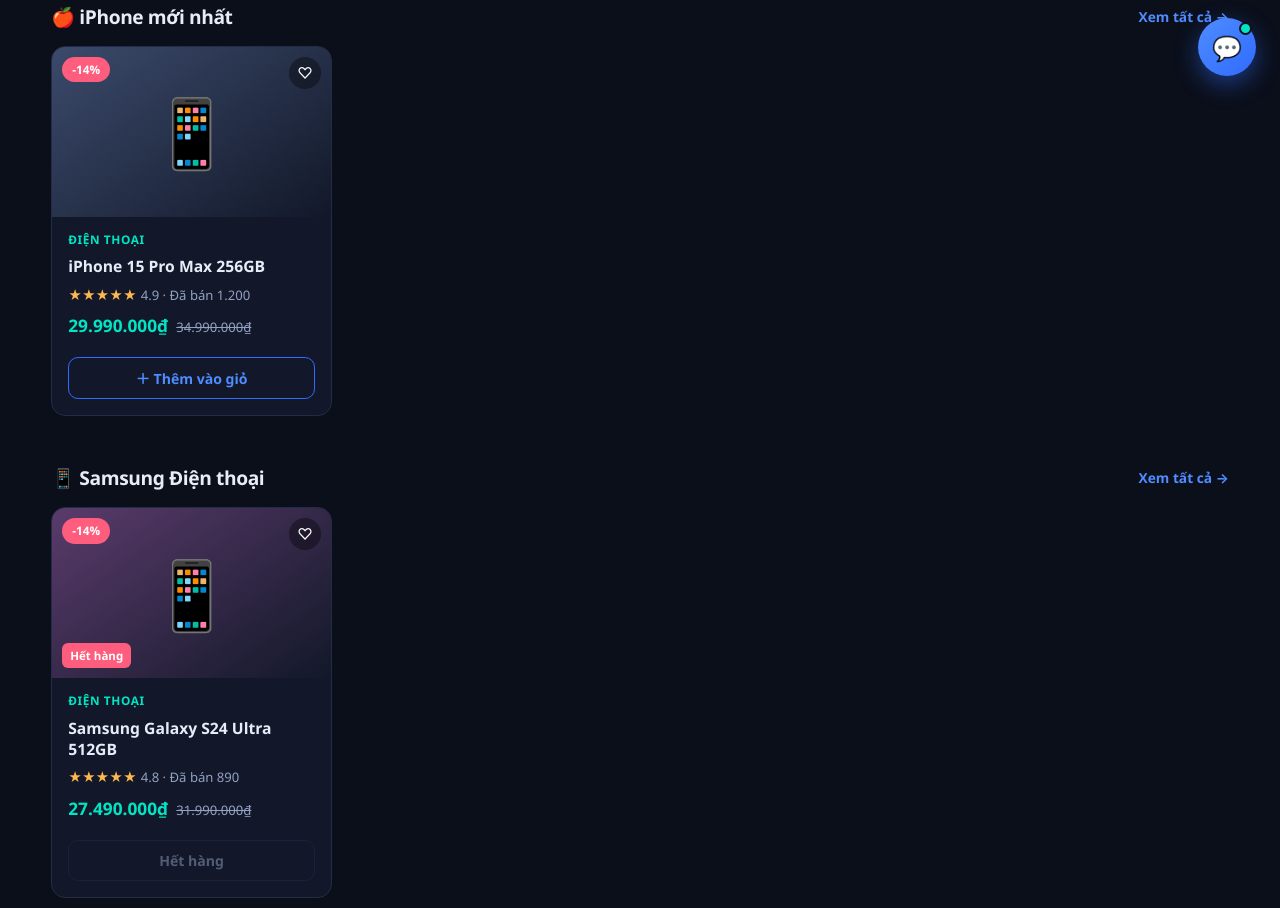
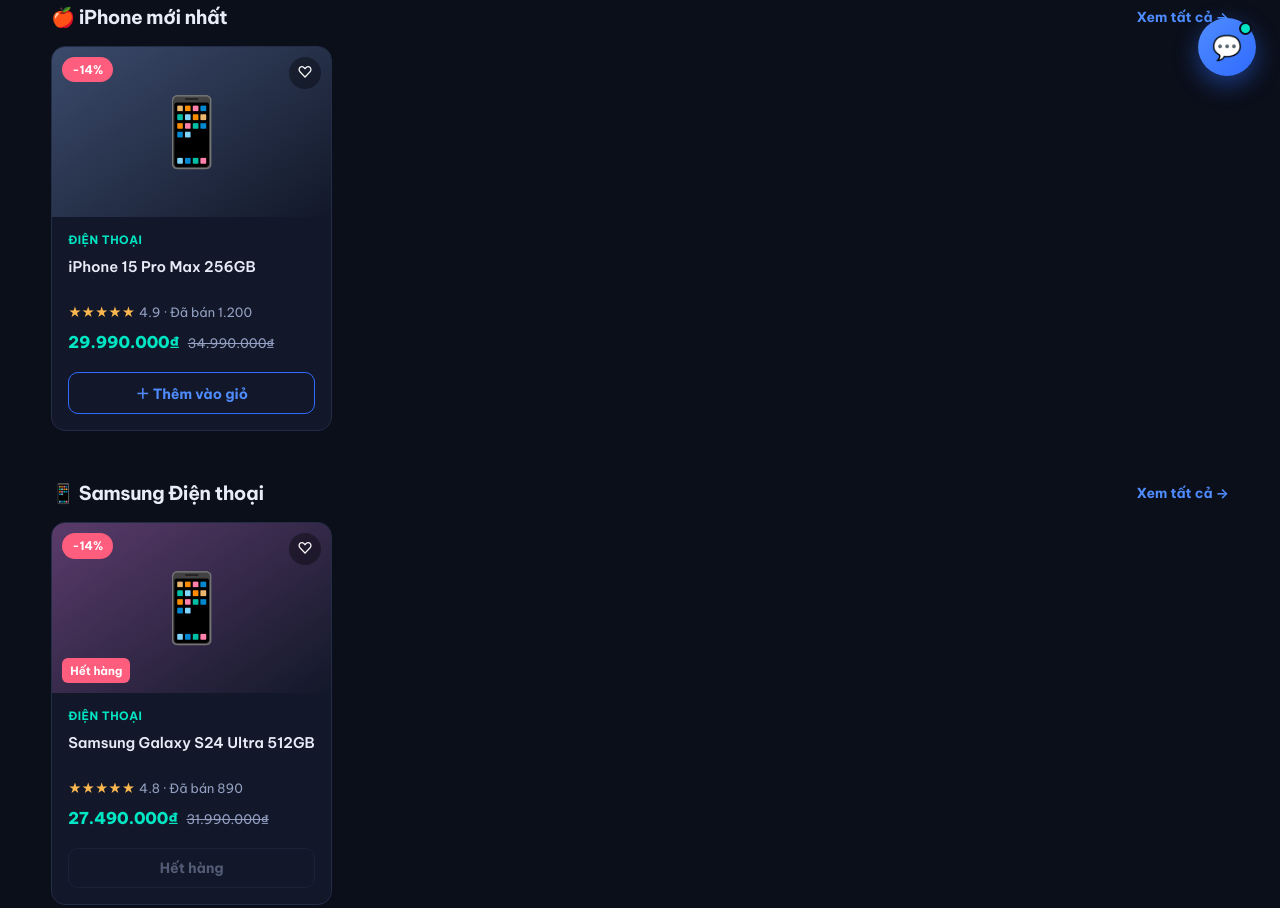
Before and after one commit to nguyenxlong49-wq/izumitech-store, a plain HTML site: page index.html in a window 1280 px wide. Shown: the part 700-1608 px from the top of the page. Drawn offline with Linux system fonts and the light colour scheme; no server answers.

Commit message:
Fix product font: Be Vietnam Pro, line-clamp, spacing for VN diacritics

```diff
--- a/css/style.css
+++ b/css/style.css
@@ -1,3 +1,5 @@
+@import url('https://fonts.googleapis.com/css2?family=Be+Vietnam+Pro:wght@400;500;600;700;800&display=swap');
+
 :root {
   --bg: #0b0f1a;
   --surface: #121829;
@@ -19,10 +21,12 @@
 html { scroll-behavior: smooth; }
 
 body {
-  font-family: "Segoe UI", system-ui, -apple-system, Roboto, Arial, sans-serif;
+  font-family: "Be Vietnam Pro", "Segoe UI", system-ui, -apple-system, Roboto, Arial, sans-serif;
   background: var(--bg);
   color: var(--text);
   line-height: 1.5;
+  -webkit-font-smoothing: antialiased;
+  text-rendering: optimizeLegibility;
 }
 
 img { max-width: 100%; display: block; }
@@ -573,12 +577,12 @@
 .card-fav:hover { transform: scale(1.15); }
 
 .card-body { padding: 14px 16px 16px; display: flex; flex-direction: column; gap: 8px; flex: 1; }
-.card-cat { color: var(--accent); font-size: 0.74rem; font-weight: 700; text-transform: uppercase; letter-spacing: 0.6px; }
-.card-title { font-size: 0.98rem; font-weight: 600; line-height: 1.35; }
-.card-rating { color: var(--warning); font-size: 0.82rem; }
+.card-cat { color: var(--accent); font-size: 0.72rem; font-weight: 700; text-transform: uppercase; letter-spacing: 0.5px; }
+.card-title { font-size: 0.92rem; font-weight: 600; line-height: 1.45; display: -webkit-box; -webkit-line-clamp: 2; -webkit-box-orient: vertical; overflow: hidden; min-height: 2.7em; word-break: break-word; }
+.card-rating { color: var(--warning); font-size: 0.8rem; line-height: 1.4; }
 .card-rating span { color: var(--muted); margin-left: 4px; }
-.card-price-row { display: flex; align-items: baseline; gap: 8px; margin-top: auto; }
-.price { font-size: 1.08rem; font-weight: 800; color: var(--accent); }
+.card-price-row { display: flex; align-items: baseline; gap: 8px; margin-top: auto; flex-wrap: wrap; }
+.price { font-size: 1.02rem; font-weight: 800; color: var(--accent); letter-spacing: -0.2px; }
 .price-old { color: var(--muted); font-size: 0.82rem; text-decoration: line-through; }
 .add-btn {
   margin-top: 10px;
```
